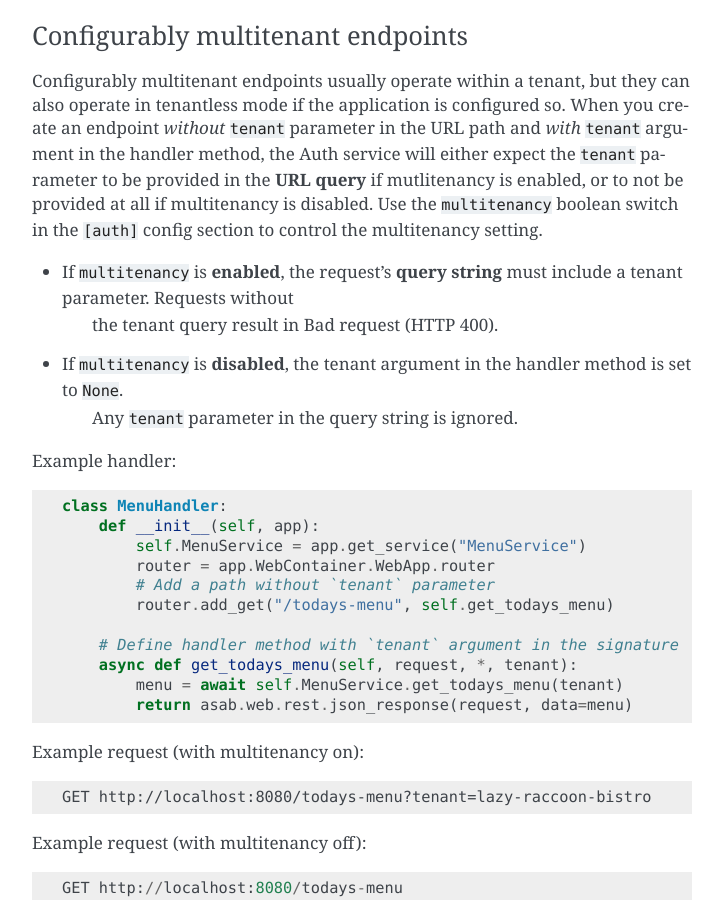
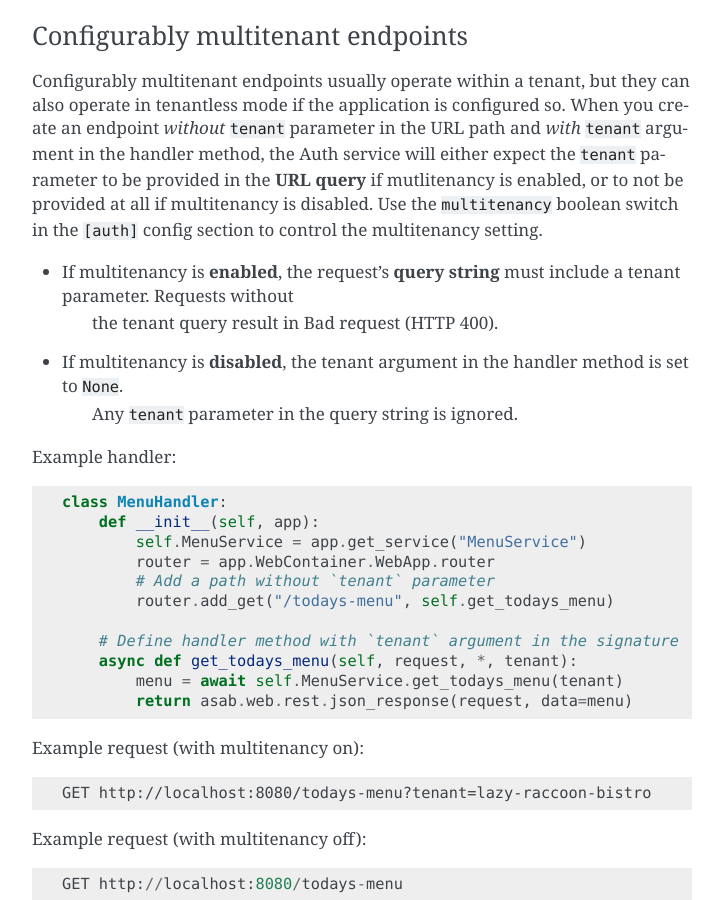
Before and after one commit to TeskaLabs/asab, a Sphinx documentation site: the page built from doc/asab/web/auth.rst, in a window 1280 px wide and 900 px high, scrolled down 2721 px. Shown: the whole window, without its empty margins (388-1111 px from the left). Built offline with Sphinx 7.4.7, drawn with Linux system fonts in a browser that asks for light colours.

```diff
--- a/doc/asab/web/auth.rst
+++ b/doc/asab/web/auth.rst
@@ -143,9 +143,9 @@ the application is configured so. When you create an endpoint *without* ``tenant
 provided in the **URL query** if mutlitenancy is enabled, or to not be provided at all if multitenancy is disabled.
 Use the ``multitenancy`` boolean switch in the ``[auth]`` config section to control the multitenancy setting.
 
-- If ``multitenancy`` is **enabled**, the request's **query string** must include a tenant parameter. Requests without
+- If multitenancy is **enabled**, the request's **query string** must include a tenant parameter. Requests without
     the tenant query result in Bad request (HTTP 400).
-- If ``multitenancy`` is **disabled**, the tenant argument in the handler method is set to ``None``.
+- If multitenancy is **disabled**, the tenant argument in the handler method is set to ``None``.
     Any ``tenant`` parameter in the query string is ignored.
 
 Example handler:
```
